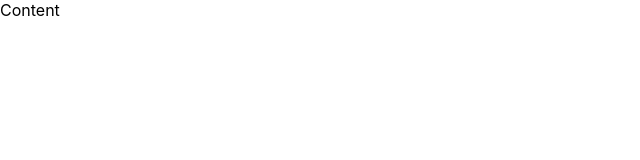
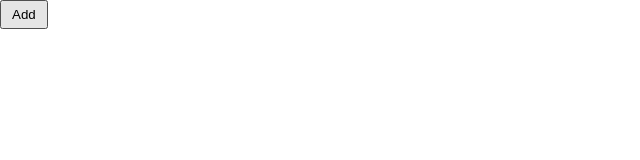
Before and after one commit to ranamashood/logic-builder, a React (Create React App) app: page / in a window 1280 px wide. Shown: the top 160 px of the page, without its empty margins (0-640 px from the left). Built offline with nearby package versions, Linux system fonts and the light colour scheme.

Commit message:
created basic layout

```diff
--- /dev/null
+++ b/src/components/Button.tsx
@@ -0,0 +1,18 @@
+import styled from "styled-components";
+
+interface Props {
+  title: string;
+  onClick: React.MouseEventHandler<HTMLButtonElement>;
+}
+
+const Button = (props: Props) => {
+  const { title, onClick } = props;
+
+  return <StyledButton onClick={onClick}>{title}</StyledButton>;
+};
+
+const StyledButton = styled.button`
+  padding: 5px 10px;
+`;
+
+export default Button;
--- /dev/null
+++ b/src/components/Gate.tsx
@@ -0,0 +1,18 @@
+import styled from "styled-components";
+
+interface Props {
+  state: boolean;
+}
+
+const Gate = (props: Props) => {
+  const { state } = props;
+
+  return <Wrapper draggable={true}>{state ? 1 : 0}</Wrapper>;
+};
+
+const Wrapper = styled.div`
+  background-color: lightgreen;
+  padding: 10px;
+`;
+
+export default Gate;
--- a/src/components/layout/Content.tsx
+++ b/src/components/layout/Content.tsx
@@ -1,7 +1,30 @@
-import React from "react";
+import { useState } from "react";
+import styled from "styled-components";
+import { GateInterface } from "../../models";
+import Button from "../Button";
+import Gate from "../Gate";
 
 const Content = () => {
-  return <div>Content</div>;
+  const [gates, setGates] = useState<GateInterface[]>([]);
+
+  const addNewGate = () => {
+    setGates([...gates, { state: true }]);
+  };
+
+  return (
+    <>
+      <Button title="Add" onClick={addNewGate} />
+      <GatesContainer>
+        {gates.map((gate) => (
+          <Gate state={gate.state} />
+        ))}
+      </GatesContainer>
+    </>
+  );
 };
 
+const GatesContainer = styled.div`
+  display: flex;
+`;
+
 export default Content;
--- /dev/null
+++ b/src/models.d.ts
@@ -0,0 +1,3 @@
+export interface GateInterface {
+  state: boolean;
+}
```
